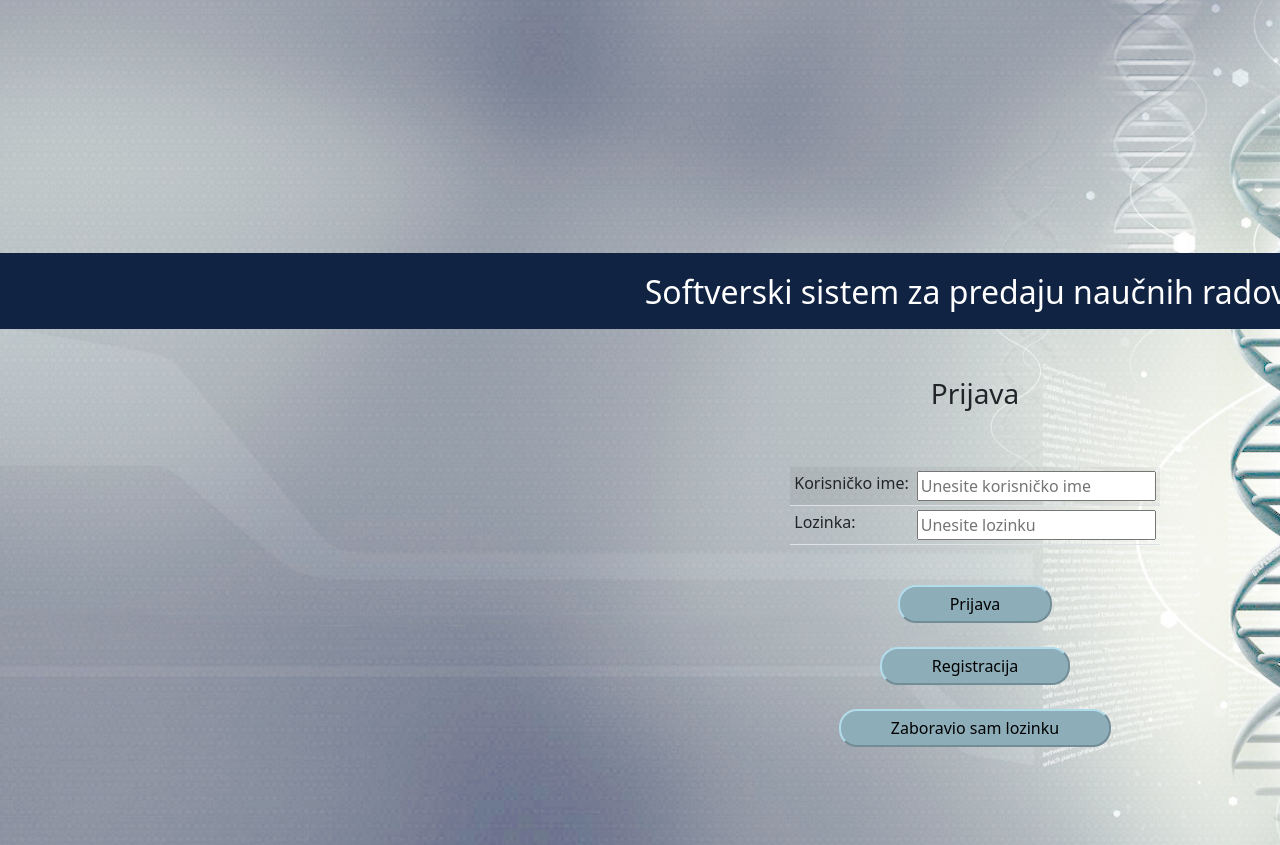
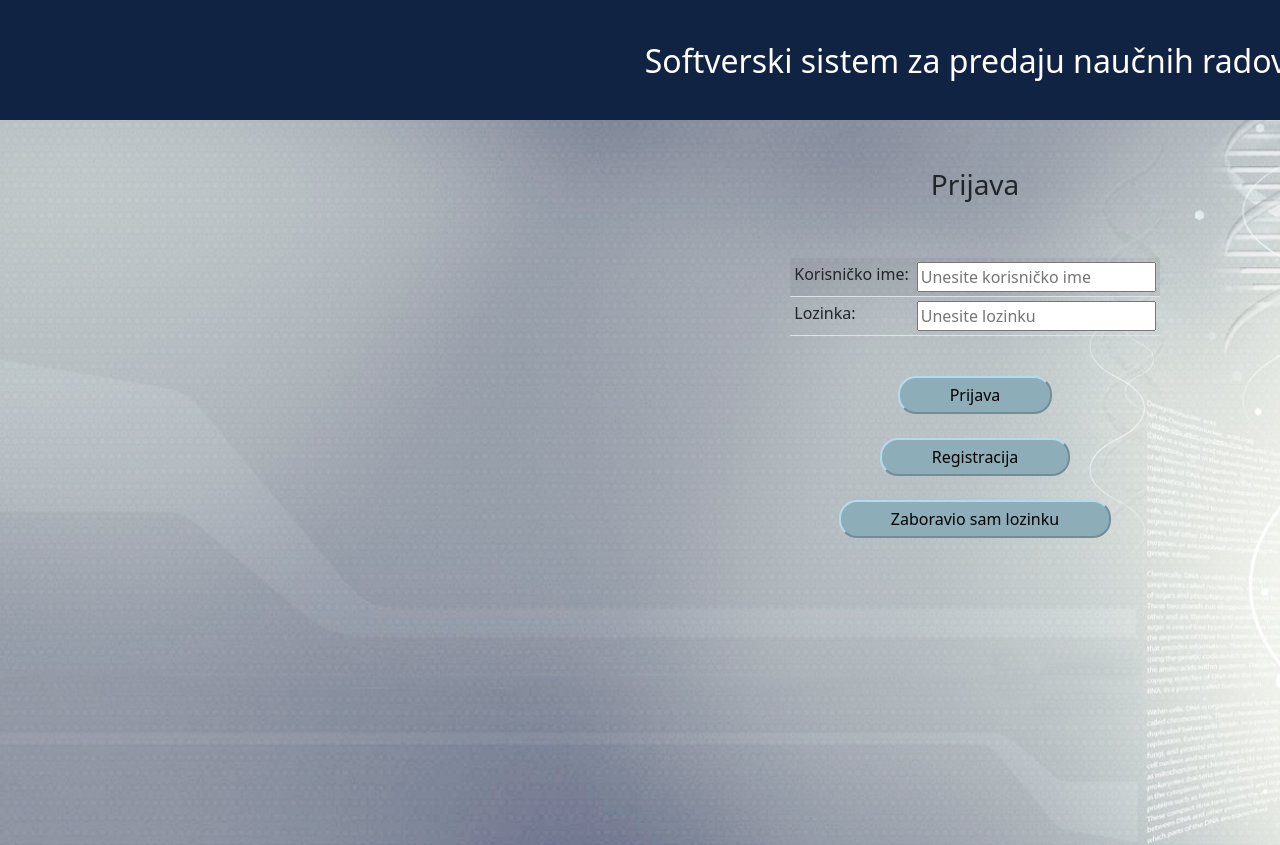
Before and after one commit to SinisaBeronja/ETFProject, an Angular app in the folder frontend/app/: page / in a window 1280 px wide. Shown: the top 845 px of the page. Built offline with nearby package versions, Linux system fonts and the light colour scheme.

Commit message:
Biljana header css

```diff
--- a/frontend/app/src/styles.css
+++ b/frontend/app/src/styles.css
@@ -1,5 +1,6 @@
 /* You can add global styles to this file, and also import other style files */
 .header{
+    height: 120px;
     background-color: #112343;
     color: white;
     text-align: center;
@@ -9,13 +10,13 @@
 
 body{
     background-color: white;
-    display: flex;
     justify-content: center;
     flex-direction: column;
+
     background-image: url("/assets/image1V9.jpg");
     background-repeat: no-repeat;
     background-size: cover;
-    height: 1000px;
+    height: 1100px;
     width: 1950px;
     position: relative;
 
```
Also changed, not shown: 3 other files (tests, documents, lock files or other folders).
